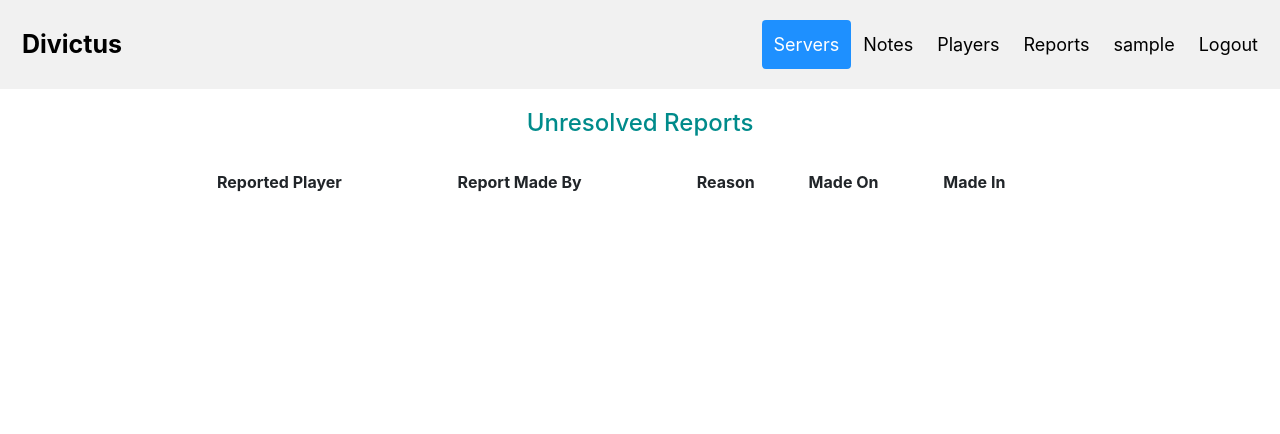
After one commit to ysanatomic/AnatomicalInterface, a Django app: page /reports/ in a window 1280 px wide. The commit adds this page. Shown: the top 434 px of the page. Run offline with Django 3.2, Linux system fonts and the light colour scheme; the visitor is signed in with stand-in values (Sample User, id 1); data that the repository does not hold is empty; some libraries are stand-ins or nearby versions.

Commit message:
Report commands and stuff

```diff
--- a/interface/admin.py
+++ b/interface/admin.py
@@ -1,10 +1,11 @@
 from django.contrib import admin
 
 # Register your models here.
-from .models import Player, Role, Permissions, ServerClient, Notes
+from .models import Player, Role, Permissions, ServerClient, Notes, Report
 
 admin.site.register(Player)
 admin.site.register(Role)
 admin.site.register(Permissions)
 admin.site.register(ServerClient)
 admin.site.register(Notes)
+admin.site.register(Report)
--- a/interface/templates/interface/base.html
+++ b/interface/templates/interface/base.html
@@ -22,6 +22,7 @@
                     <a class="active" href="/">Servers</a>
                     <a href="/notes/">Notes</a>
                     <a href="/players/">Players</a>
+                    <a href="/reports/">Reports</a>
                     <a href="/profile/">{{ user.username }}</a>
                     <a href="/logout/">Logout</a>
                 {% else %}
--- a/interface/templates/interface/player.html
+++ b/interface/templates/interface/player.html
@@ -17,7 +17,9 @@
     <p class="">Are they currently Banned: <h7 style="color: crimson;">{{player.currently_banned}}</h7></p>
     <p class="">Are they currently Muted: <h7 style="color: goldenrod">{{player.currently_muted}}</h7></p>
     <p class="">Ban History of <h7 style="color: cornflowerblue;"><a href="/banHistory/{{player.nickname}}" style="color: crimson;">{{player.nickname}}</a></h7></p>
-    <p class="">Mute History of <h7 style="color: cornflowerblue;"><a href="/muteHistory/{{player.nickname}}" style="color:tomato;">{{player.nickname}}</a></h7></p><br><br>
+    <p class="">Mute History of <h7 style="color: cornflowerblue;"><a href="/muteHistory/{{player.nickname}}" style="color:tomato;">{{player.nickname}}</a></h7></p>
+    <p class="">Report History of <h7 style="color: cornflowerblue;"><a href="/reports/{{player.nickname}}" style="color:cornflowerblue;">{{player.nickname}}</a></h7></p>
+    <p class="">Are they allowed to report: <h7 style="color: cornflowerblue;">{{player.is_allowed_to_report}}</h7></p><br><br>
 
 
     {% for note in notes %}
--- /dev/null
+++ b/interface/templates/interface/reports.html
@@ -0,0 +1,24 @@
+{% extends 'interface/base.html' %}
+{% load crispy_forms_tags %}
+{% block content %}
+    <h4 class="h3centered" style="color: darkcyan;">Unresolved Reports</h4><br>
+    <table style="width:100%">
+    <tr>
+        <th>Reported Player</th>
+        <th>Report Made By</th>
+        <th>Reason</th>
+        <th>Made On</th>
+        <th>Made In</th>
+    </tr>
+    {% for report in page_obj %}
+    <tr>
+        <td>{{report.target}}</td>
+        <td>{{report.made_by}}</td>
+        <td>{{report.content}}</td>
+        <td>{{report.made_on}}</td>
+        <td>{{report.made_in}}</td>
+
+    </tr>
+    {% endfor %}
+    </table>
+{% endblock %}
--- a/interface/urls.py
+++ b/interface/urls.py
@@ -22,5 +22,7 @@ urlpatterns = [
     path('players/', views.playersPage, name="playersPage"),
     path('muteHistory/<str:playerName>/', views.getMuteHistory, name="getMuteHistory"),
     path('banHistory/<str:playerName>/', views.getBanHistory, name="getBanHistory"),
+    path('reports/<str:playerName>/', views.getReports, name="reports"),
+    path('reports/', views.getReports, name="reportsAllPlayers"),
 
 ]
--- a/interface/views.py
+++ b/interface/views.py
@@ -6,7 +6,7 @@ from django.shortcuts import render
 from django.http import HttpResponse, HttpResponseRedirect
 from django.contrib.auth import authenticate
 from django.contrib.auth.decorators import login_required
-from interface.models import ChatMessage, NPCPlayer, Notes, Player, ServerClient
+from interface.models import ChatMessage, NPCPlayer, Notes, Player, Report, ServerClient
 from django.shortcuts import redirect
 from interface.supportFunctions.tickets import *
 import threading
@@ -108,21 +108,24 @@ def playerView(request, playerName):
         player = NPCPlayer.objects.create(nickname=playerName)
     cursor = cnx.cursor()
     cursor.execute("SELECT until FROM litebans_bans WHERE uuid='{}' ORDER BY until DESC LIMIT 1".format(player.uuid))
-    lastbanwhen = cursor.fetchone()[0]
-    cursor2 = cnx.cursor()
-    cursor2.execute("SELECT until FROM litebans_mutes WHERE uuid='{}' ORDER BY until DESC LIMIT 1".format(player.uuid))
-    lastmutewhen = cursor2.fetchone()[0]
-    print(int(time.time()))
-    print(lastbanwhen)
-    if lastbanwhen > int(time.time() * 1000):
-        player.currently_banned = True
-    else:
-        player.currently_banned = False
+    try:
+        lastbanwhen = cursor.fetchone()[0]
+        cursor2 = cnx.cursor()
+        cursor2.execute("SELECT until FROM litebans_mutes WHERE uuid='{}' ORDER BY until DESC LIMIT 1".format(player.uuid))
+        lastmutewhen = cursor2.fetchone()[0]
+        print(int(time.time()))
+        print(lastbanwhen)
+        if lastbanwhen > int(time.time() * 1000):
+            player.currently_banned = True
+        else:
+            player.currently_banned = False
 
-    if lastmutewhen > int(time.time() * 1000):
-        player.currently_muted = True
-    else:
-        player.currently_muted = False
+        if lastmutewhen > int(time.time() * 1000):
+            player.currently_muted = True
+        else:
+            player.currently_muted = False
+    except Exception as e:
+        print(e)
     cnx.close()
     return render(request, 'interface/player.html', {"player": player, "notes": notes})
 
@@ -252,7 +255,7 @@ def getMuteHistory(request, playerName):
         punishment["punishedOn"] = datetime.utcfromtimestamp(row[2]/1000).strftime('%Y-%m-%d %H:%M:%S')
         punishment["punishmentUntil"] = datetime.utcfromtimestamp(row[3]/1000).strftime('%Y-%m-%d %H:%M:%S')
         punishments.append(punishment)
-
+    cnx.close()
     return render(request, 'interface/history.html', {'punishments': punishments, 'historyOf': playerName, 'whatHistory': 'Mute'})
 
 @login_required(login_url="/login/")
@@ -273,5 +276,21 @@ def getBanHistory(request, playerName):
         punishment["punishedOn"] = datetime.utcfromtimestamp(row[2]/1000).strftime('%Y-%m-%d %H:%M:%S')
         punishment["punishmentUntil"] = datetime.utcfromtimestamp(row[3]/1000).strftime('%Y-%m-%d %H:%M:%S')
         punishments.append(punishment)
+    cnx.close()
+    return render(request, 'interface/history.html', {'punishments': punishments, 'historyOf': playerName, 'whatHistory': 'Ban'})
 
-    return render(request, 'interface/history.html', {'punishments': punishments, 'historyOf': playerName, 'whatHistory': 'Ban'})
+
+@login_required(login_url="/login/")
+def getReports(request, playerName=""):
+    if playerName == "":
+        allReports = Report.objects.filter(resolved_by="Noone").order_by("-made_on")
+        paginator = Paginator(allReports, 200)
+        page_number = request.GET.get('page')
+        page_obj = paginator.get_page(page_number)
+        return render(request, 'interface/reports.html', {'page_obj': page_obj})
+    else:
+        allReports = Report.objects.filter(resolved_by="Noone", target=playerName).order_by("-made_on")
+        paginator = Paginator(allReports, 200)
+        page_number = request.GET.get('page')
+        page_obj = paginator.get_page(page_number)
+        return render(request, 'interface/reports.html', {'page_obj': page_obj})
```
Also changed, not shown: interface/consumers.py (+22 -2 lines), interface/models.py (+12 -0 lines), interface/migrations/0014_report.py (added), interface/migrations/0015_report_made_in.py (added), interface/migrations/0016_report_target.py (added), interface/migrations/0017_npcplayer_is_allowed_to_report.py (added).
